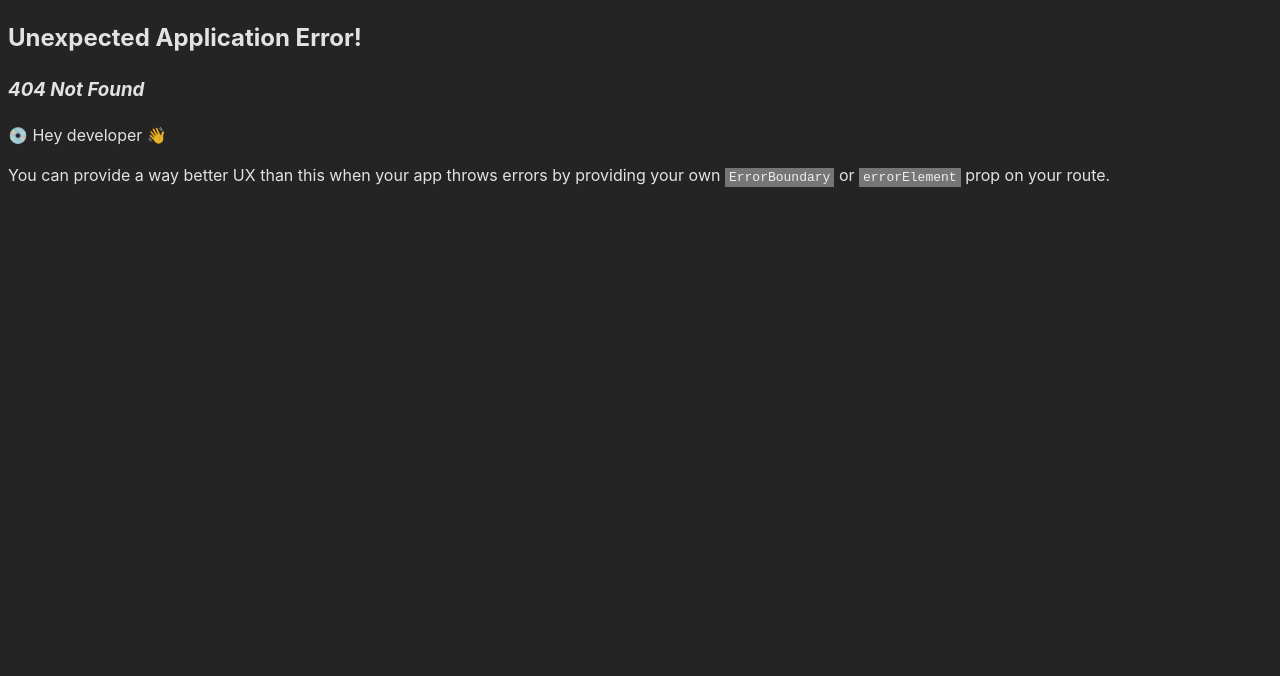
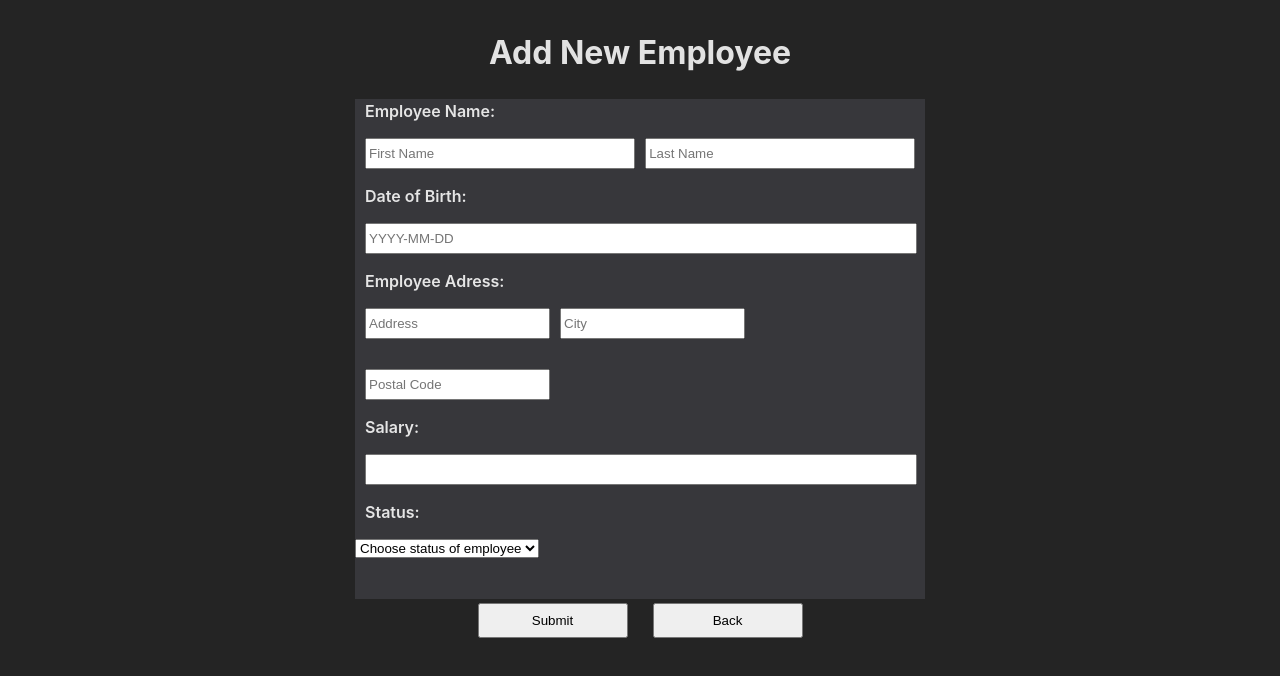
Before and after one commit to Brzozowski-Piotr-EDU/final-project-sda-employee-list, a React (Vite) app: page /manage in a window 1280 px wide. Before the commit this address had no page. Shown: the top 676 px of the page. Built offline with nearby package versions, Linux system fonts and the light colour scheme.

Commit message:
Manage.tsx done with styling but without logic

```diff
--- a/src/App.scss
+++ b/src/App.scss
@@ -3,9 +3,63 @@ main {
   flex-direction: column;
   align-items: center;
   justify-content: center;
+
+  label {
+    display: block;
+    font-weight: 600;
+    margin-left: 10px;
+  }
+
+  input {
+    height: 25px;
+    margin-top: 15px;
+    margin-bottom: 15px;
+  }
+
+  .input {
+    width: 95.5%;
+    margin-left: 10px;
+  }
+
+  .input-first {
+    width: 46%;
+    margin-left: 10px;
+  }
+
+  .input-second {
+    width: 46%;
+    margin-left: 10px;
+  }
+
+  .input-submit {
+    position: relative;
+    height: 35px;
+    width: 150px;
+    top: 30px;
+    margin-right: 25px;
+  }
+  .input-inrow {
+    margin-left: 10px;
+  }
+
+  select {
+    display: block;
+    margin-top: 15px;
+  }
+
+  form {
+    background-color: #37373b;
+    width: 570px;
+    height: 500px;
+  }
+  section.bottom {
+    display: flex;
+    justify-content: center;
+    align-items: center;
+  }
 }
 
-table.tb {
+.table-employee {
   width: 1200px;
   border-collapse: collapse;
   background-color: #1c1c1e th, td {
@@ -38,12 +92,19 @@ table.tb {
     background-color: #757272;
     cursor: pointer;
   }
-  tr.employeeDetail {
+  tr.employee-detail {
     background-color: #757272;
   }
 }
 
-.buttonBack {
+.button-add {
+  position: relative;
+  height: 35px;
+  width: 150px;
+  margin-bottom: 20px;
+}
+
+.button-back {
   position: relative;
   height: 35px;
   width: 150px;
--- a/src/App.tsx
+++ b/src/App.tsx
@@ -4,7 +4,12 @@ import "./App.scss";
 import { Route, Routes } from "react-router";
 import { Details } from "./componets/Details";
 
-export type EmployeeStatus = "SICK_LEAVE" | "AVAILABLE";
+export type EmployeeStatus =
+  | "SICK_LEAVE"
+  | "AVAILABLE"
+  | "EMPLOYED"
+  | "FIRED"
+  | "ON_HOLIDAY";
 export interface Employee {
   id: string;
   firstname: string;
@@ -24,7 +29,7 @@ export const mockData: Employee[] = [
     firstname: "Jan",
     lastname: "Kowalski",
     salary: 5000,
-    status: "SICK_LEAVE",
+    status: "EMPLOYED",
     birthdate: new Date("1983-07-14"),
     address: "Warszawska 12",
     city: "Warszawa",
@@ -36,7 +41,7 @@ export const mockData: Employee[] = [
     firstname: "Adam",
     lastname: "Nowak",
     salary: 10000,
-    status: "AVAILABLE",
+    status: "FIRED",
     birthdate: new Date("1995-02-01"),
     address: "Poznańska 45a",
     city: "Poznań",
@@ -60,7 +65,7 @@ export const mockData: Employee[] = [
     firstname: "Paulina",
     lastname: "Dagmarczyk",
     salary: 5000,
-    status: "AVAILABLE",
+    status: "ON_HOLIDAY",
     birthdate: new Date("1997-10-24"),
     address: "Gdańska 54",
     city: "Gdańsk",
@@ -72,7 +77,7 @@ export const mockData: Employee[] = [
 function App() {
   return (
     <>
-      <main>
+      <main className="main">
         <h1>List of Employees</h1>
         <Table data={mockData} />
       </main>
--- a/src/Table.tsx
+++ b/src/Table.tsx
@@ -4,27 +4,23 @@ import { useNavigate } from "react-router-dom";
 import { RenderStatus } from "./componets/RenderStatus";
 
 export const Table = (props: { data: Employee[] }) => {
-  const renderStatus = (status: EmployeeStatus): string => {
-    switch (status) {
-      case "SICK_LEAVE":
-        return "🤮";
-
-      case "AVAILABLE":
-        return "☑️";
-      default:
-        return "❔";
-    }
-  };
   const navigate = useNavigate();
   const handleRowClick = (event: React.MouseEvent, item: Employee): void => {
     event.preventDefault();
     navigate("/details", { state: item });
   };
 
+  const handleButtonClick = (): void => {
+    navigate("/manage");
+  };
+
   return (
     <>
       <div>
-        <table className="tb">
+        <button className="button-add" onClick={handleButtonClick}>
+          Add new employee
+        </button>
+        <table className="table-employee">
           <thead>
             <tr>
               <th>ID</th>
--- a/src/componets/Details.tsx
+++ b/src/componets/Details.tsx
@@ -13,11 +13,11 @@ export function Details() {
 
   return (
     <>
-      <main>
+      <main className="main">
         <h1>
           {data.firstname} {data.lastname} (ID: {data.id})
         </h1>
-        <table className="tb">
+        <table className="table-employee">
           <thead>
             <tr>
               <th>Birth Date</th>
@@ -30,7 +30,7 @@ export function Details() {
             </tr>
           </thead>
           <tbody>
-            <tr className="employeeDetail">
+            <tr className="employee-detail">
               <th>{data.birthdate.toLocaleDateString()}</th>
               <th>{data.city}</th>
               <th>{data.address}</th>
@@ -41,7 +41,7 @@ export function Details() {
             </tr>
           </tbody>
         </table>
-        <button className="buttonBack" onClick={handleButtonClick}>
+        <button className="button-back" onClick={handleButtonClick}>
           Back
         </button>
       </main>
--- a/src/componets/Manage.tsx
+++ b/src/componets/Manage.tsx
@@ -2,8 +2,32 @@ import React from "react";
 
 export const Manage = () => {
   return (
-    <main>
+    <main className="main-manage">
       <h1>Add New Employee</h1>
+      <form>
+        <label>Employee Name:</label>
+        <input type="text" className="input-first" placeholder="First Name" />
+        <input type="text" className="input-second" placeholder="Last Name" />
+        <label>Date of Birth:</label>
+        <input type="text" className="input" placeholder="YYYY-MM-DD" />
+        <label>Employee Adress:</label>
+        <input type="text" className="input-inrow" placeholder="Address" />
+        <input type="text" className="input-inrow" placeholder="City" />
+        <input type="text" className="input-inrow" placeholder="Postal Code" />
+        <label>Salary:</label>
+        <input type="text" className="input" />
+        <label>Status:</label>
+        <select>
+          <option hidden>Choose status of employee</option>
+          <option value="EMPLOYED">Employed</option>
+          <option value="FIRED">Fired</option>
+          <option value="ON_HOLIDAY">On holiday</option>
+        </select>
+        <section className="bottom">
+          <input className="input-submit" type="submit" value="Submit" />
+          <button className="button-back">Back</button>
+        </section>
+      </form>
     </main>
   );
 };
--- a/src/componets/RenderStatus.tsx
+++ b/src/componets/RenderStatus.tsx
@@ -8,6 +8,16 @@ export const RenderStatus = (status: EmployeeStatus): string => {
 
     case "AVAILABLE":
       return "☑️";
+
+    case "EMPLOYED":
+      return "✅";
+
+    case "FIRED":
+      return "🚫";
+
+    case "ON_HOLIDAY":
+      return "🍹";
+
     default:
       return "❔";
   }
--- a/src/main.tsx
+++ b/src/main.tsx
@@ -4,6 +4,7 @@ import App from "./App.tsx";
 import "./index.scss";
 import { RouterProvider, createBrowserRouter } from "react-router-dom";
 import { Details } from "./componets/Details.tsx";
+import { Manage } from "./componets/Manage.tsx";
 
 const router = createBrowserRouter([
   {
@@ -14,6 +15,10 @@ const router = createBrowserRouter([
     path: "/details",
     element: <Details />,
   },
+  {
+    path: "/manage",
+    element: <Manage />,
+  },
 ]);
 
 ReactDOM.createRoot(document.getElementById("root")!).render(
```
